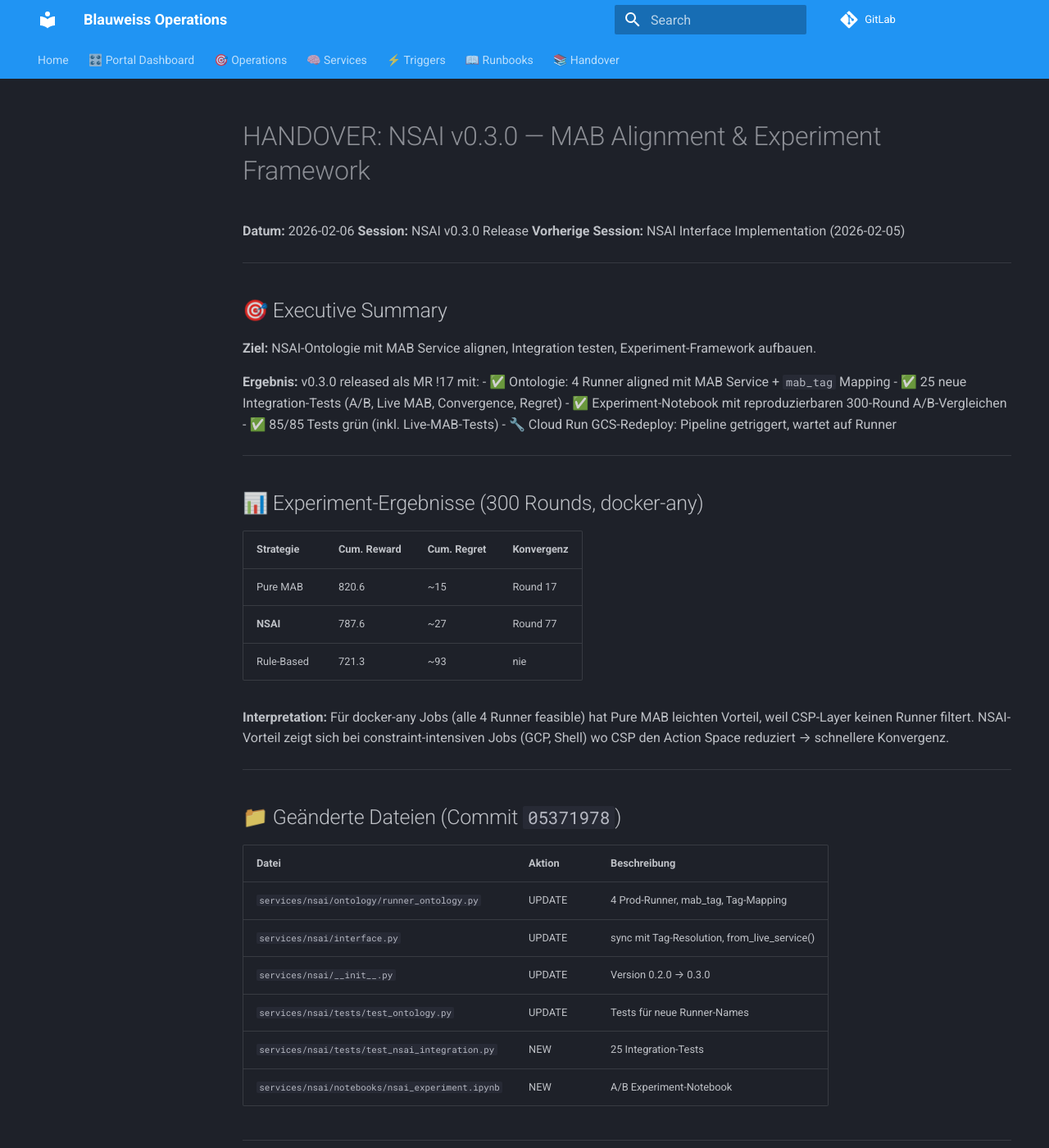
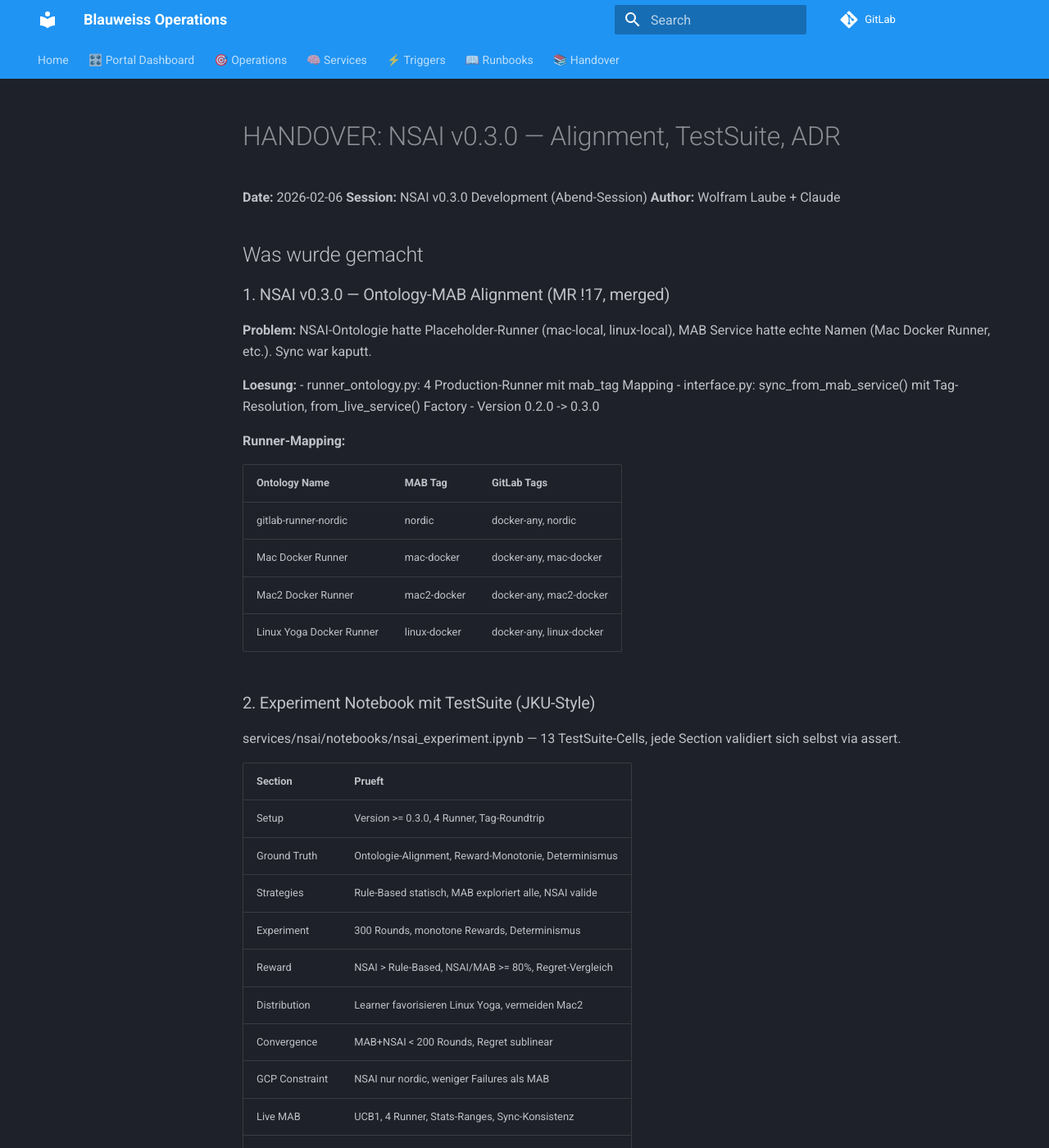
Before and after one commit to wolfram-laube/backoffice, an MkDocs documentation site: the page built from docs/handover/HANDOVER_NSAI_V030_06_02_2026.md, in a window 1280 px wide and 1400 px high. Shown: the whole window at 82% size. Built offline with MkDocs 1.6.1 and Material for MkDocs 9.7.7, drawn with Linux system fonts in a browser that asks for light colours; comment, search, counter and statistics services are not loaded; some of the changed text lies outside the part shown.

Commit message:
docs(handover): NSAI v0.3.0 session handover + next session prompt
Refs: #27

````diff
--- a/docs/handover/HANDOVER_NSAI_V030_06_02_2026.md
+++ b/docs/handover/HANDOVER_NSAI_V030_06_02_2026.md
@@ -1,116 +1,92 @@
-# HANDOVER: NSAI v0.3.0 — MAB Alignment & Experiment Framework
+# HANDOVER: NSAI v0.3.0 — Alignment, TestSuite, ADR
 
-**Datum:** 2026-02-06
-**Session:** NSAI v0.3.0 Release
-**Vorherige Session:** NSAI Interface Implementation (2026-02-05)
+**Date:** 2026-02-06
+**Session:** NSAI v0.3.0 Development (Abend-Session)
+**Author:** Wolfram Laube + Claude
 
----
+## Was wurde gemacht
 
-## 🎯 Executive Summary
+### 1. NSAI v0.3.0 — Ontology-MAB Alignment (MR !17, merged)
 
-**Ziel:** NSAI-Ontologie mit MAB Service alignen, Integration testen, Experiment-Framework aufbauen.
+**Problem:** NSAI-Ontologie hatte Placeholder-Runner (mac-local, linux-local), MAB Service hatte echte Namen (Mac Docker Runner, etc.). Sync war kaputt.
 
-**Ergebnis:** v0.3.0 released als MR !17 mit:
-- ✅ Ontologie: 4 Runner aligned mit MAB Service + `mab_tag` Mapping
-- ✅ 25 neue Integration-Tests (A/B, Live MAB, Convergence, Regret)
-- ✅ Experiment-Notebook mit reproduzierbaren 300-Round A/B-Vergleichen
-- ✅ 85/85 Tests grün (inkl. Live-MAB-Tests)
-- 🔧 Cloud Run GCS-Redeploy: Pipeline getriggert, wartet auf Runner
+**Loesung:**
+- runner_ontology.py: 4 Production-Runner mit mab_tag Mapping
+- interface.py: sync_from_mab_service() mit Tag-Resolution, from_live_service() Factory
+- Version 0.2.0 -> 0.3.0
 
----
+**Runner-Mapping:**
 
-## 📊 Experiment-Ergebnisse (300 Rounds, docker-any)
+| Ontology Name | MAB Tag | GitLab Tags |
+|--------------|---------|-------------|
+| gitlab-runner-nordic | nordic | docker-any, nordic |
+| Mac Docker Runner | mac-docker | docker-any, mac-docker |
+| Mac2 Docker Runner | mac2-docker | docker-any, mac2-docker |
+| Linux Yoga Docker Runner | linux-docker | docker-any, linux-docker |
 
-| Strategie | Cum. Reward | Cum. Regret | Konvergenz |
-|-----------|-------------|-------------|------------|
-| Pure MAB | 820.6 | ~15 | Round 17 |
-| **NSAI** | 787.6 | ~27 | Round 77 |
-| Rule-Based | 721.3 | ~93 | nie |
+### 2. Experiment Notebook mit TestSuite (JKU-Style)
 
-**Interpretation:** Für docker-any Jobs (alle 4 Runner feasible) hat Pure MAB leichten Vorteil,
-weil CSP-Layer keinen Runner filtert. NSAI-Vorteil zeigt sich bei constraint-intensiven Jobs
-(GCP, Shell) wo CSP den Action Space reduziert → schnellere Konvergenz.
+services/nsai/notebooks/nsai_experiment.ipynb — 13 TestSuite-Cells, jede Section validiert sich selbst via assert.
 
----
+| Section | Prueft |
+|---------|--------|
+| Setup | Version >= 0.3.0, 4 Runner, Tag-Roundtrip |
+| Ground Truth | Ontologie-Alignment, Reward-Monotonie, Determinismus |
+| Strategies | Rule-Based statisch, MAB exploriert alle, NSAI valide |
+| Experiment | 300 Rounds, monotone Rewards, Determinismus |
+| Reward | NSAI > Rule-Based, NSAI/MAB >= 80%, Regret-Vergleich |
+| Distribution | Learner favorisieren Linux Yoga, vermeiden Mac2 |
+| Convergence | MAB+NSAI < 200 Rounds, Regret sublinear |
+| GCP Constraint | NSAI nur nordic, weniger Failures als MAB |
+| Live MAB | UCB1, 4 Runner, Stats-Ranges, Sync-Konsistenz |
+| Explanations | Feasible counts, Impossible->None, Serialisierung |
+| Performance | Select < 5ms, Update < 1ms |
+| Final Gate | 10 Kern-Invarianten zusammengefasst |
 
-## 📁 Geänderte Dateien (Commit `05371978`)
+Fix: PureMABStrategy.select() Test brauchte interleaved select+update (fb36288c).
 
-| Datei | Aktion | Beschreibung |
-|-------|--------|-------------|
-| `services/nsai/ontology/runner_ontology.py` | UPDATE | 4 Prod-Runner, mab_tag, Tag-Mapping |
-| `services/nsai/interface.py` | UPDATE | sync mit Tag-Resolution, from_live_service() |
-| `services/nsai/__init__.py` | UPDATE | Version 0.2.0 → 0.3.0 |
-| `services/nsai/tests/test_ontology.py` | UPDATE | Tests für neue Runner-Names |
-| `services/nsai/tests/test_nsai_integration.py` | NEW | 25 Integration-Tests |
-| `services/nsai/notebooks/nsai_experiment.ipynb` | NEW | A/B Experiment-Notebook |
+### 3. Integration Tests
 
----
+services/nsai/tests/test_nsai_integration.py — 25 Tests in 6 Klassen.
+Gesamt: 85 Tests, alle gruen.
 
-## 🔀 Offene MRs
+### 4. ADR-027 NSAI Architecture
 
-| MR | Title | Branch | Status |
-|----|-------|--------|--------|
-| !17 | feat(nsai): v0.3.0 | feature/nsai-v0.3.0-alignment | ⏳ Pipeline |
+docs/adr/ADR-027-nsai-architecture.html — Promoted von nsai-overview.html.
+Dialektische Struktur = natuerliches ADR-Format. Visuelles Design unverändert.
 
----
+### 5. ADR Index
 
-## 🔧 Infrastructure Status
+docs/adr/README.md — Uebersicht aller ADRs (ADR-027, ADR-030, OPS-001).
 
-### MAB Service (Cloud Run)
-- **URL:** https://runner-bandit-m5cziijwqa-lz.a.run.app
-- **Observations:** 13 (nur nordic, lokale Runner noch 0 pulls)
-- **GCS Persistence:** Noch nicht aktiv (Redeploy nötig)
-- **Deploy Pipeline:** #2311202976 (`cloud-run:build` + `cloud-run:deploy` warten auf Runner)
+### 6. Issue #47 (CI Quota Failures)
 
-### Webhooks
-| Repo | Webhook | Status |
-|------|---------|--------|
-| Backoffice | 69840788 | ✅ aktiv (liefert Daten) |
-| Portal | 69912322 | ✅ erstellt |
-| CLARISSA | 69912323 | ✅ erstellt |
+Aufgemacht, untersucht, dokumentiert, geschlossen. Problem nur auf Feature Branch.
 
----
+## Commits
 
-## 📋 Nächste Schritte
+| Commit | Beschreibung |
+|--------|-------------|
+| 05371978 | feat(nsai): v0.3.0 — MAB alignment, integration tests, experiment notebook |
+| fb36288c | fix(nsai): notebook strategy test — interleave select+update |
+| 316bf6e6 | docs(adr): ADR-027 NSAI Architecture |
+| 1e041542 | docs(adr): add ADR index README |
+| f37c2953 | Merge commit MR !17 |
 
-1. **MR !17 mergen** nach Pipeline-Success
-2. **Cloud Run Redeploy** manuell falls Pipeline blockiert:
-   ```bash
-   gcloud run deploy runner-bandit \
-     --image=europe-north1-docker.pkg.dev/myk8sproject-207017/backoffice/runner-bandit:latest \
-     --region=europe-north1 \
-     --set-env-vars=BANDIT_ALGORITHM=ucb1,BANDIT_GCS_BUCKET=blauweiss-mab-state
-   ```
-3. **Lokale Runner aktivieren** (Mac, Linux Yoga) → MAB bekommt Daten für alle 4 Runner
-4. **Issue #26: JKU Paper Draft** — Experiment-Ergebnisse als Basis
-5. **Constraint-intensive A/B Tests** — GCP-only / Shell-only Jobs testen wo NSAI-Vorteil größer
-6. **Notebook → Colab** — auf GitHub Mirror pushen für JKU-Dozenten
+## MAB Service
 
----
+- URL: https://runner-bandit-m5cziijwqa-lz.a.run.app
+- Observations: 83 (nur nordic), Webhooks aktiv
+- GCS Persistence: Noch nicht deployed
 
-## 💬 Prompt für nächsten Chat
+## Naechste Schritte
 
-```
-Kontext: NSAI v0.3.0 ist als MR !17 offen. Ontologie aligned mit MAB Service,
-85 Tests grün, Experiment-Notebook zeigt A/B-Vergleich.
-
-Handover: docs/handover/HANDOVER_NSAI_V030_06_02_2026.md
-
-Offene Tasks:
-1. MR !17 reviewen/mergen
-2. Cloud Run Redeploy mit GCS (Pipeline #2311202976 oder manuell)
-3. Issue #26: JKU Paper Draft (Experiment-Ergebnisse als Basis)
-4. Constraint-intensive A/B Tests erweitern
-5. NSAI Overview HTML aktualisieren (v0.3.0 Status)
-
-Credentials:
-- GitLab PAT: glpat--wmS4xEWjjWdOgaOd7oDWG86MQp1OnN4Y3gK.01.101dpjjbj
-- MAB: https://runner-bandit-m5cziijwqa-lz.a.run.app
-- GCS: gs://blauweiss-mab-state/bandit_state.json
-```
-
----
+1. Issue #26: JKU Bachelor Paper Draft
+2. Cloud Run Redeploy mit GCS Backend
+3. Lokale Runner aktivieren (Mac, Linux Yoga)
+4. GitHub Mirror (#29) fuer Colab/JKU
+5. Bug Cleanup: #41, #42, #34, #43
 
 ## Keywords
 
-nsai, v0.3.0, mab, alignment, ontology, mab-tag, integration-test, a/b, experiment, notebook, convergence, regret, ucb1
+nsai, v0.3.0, mab, alignment, ontology, mab-tag, integration-test, experiment, notebook, testsuite, convergence, regret, ucb1, adr, adr-027, runner-mapping, live-sync, jku
````
Also changed, not shown: docs/handover/INDEX.md (+1 -0 lines), docs/handover/NEXT_CHAT_TEMPLATE.md (+19 -57 lines), docs/handover/NEXT_SESSION_07_02_2026.md (added, +37 -0 lines).
